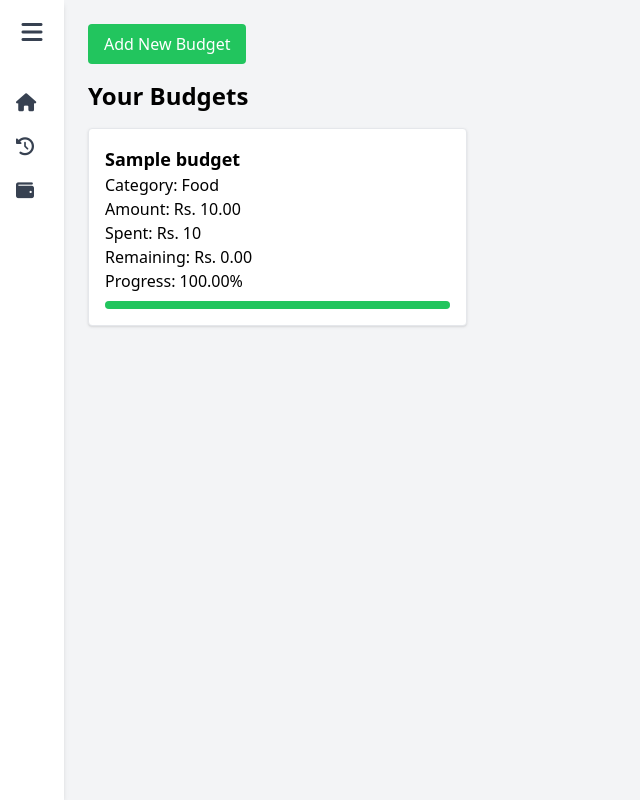
After one commit to manishalama123/budget_system, a Django app: page /budget/ in a window 1280 px wide. The commit adds this page. Shown: the whole page, without its empty margins (0-640 px from the left). Run offline with Django 5.2, Linux system fonts and the light colour scheme; tables that the repository leaves empty hold one stand-in row (values such as "Sample post"); some libraries are stand-ins or nearby versions.

Commit message:
Added budget, linked to the expenses and modified algorithm

```diff
--- a/budget/budget_app/admin.py
+++ b/budget/budget_app/admin.py
@@ -1,5 +1,6 @@
 from django.contrib import admin
-from .models import Income, Expense
+from .models import Income, Expense, Budget
 
 admin.site.register(Income)
-admin.site.register(Expense)  # Register the Expense model as well
+admin.site.register(Expense)  #
+admin.site.register(Budget)
--- /dev/null
+++ b/budget/budget_app/classifier.py
@@ -0,0 +1,43 @@
+from sklearn.feature_extraction.text import CountVectorizer
+from sklearn.naive_bayes import MultinomialNB
+
+# Step 1: Sample data for training (same data as before)
+train_inputs = [
+    "coffee with friends",
+    "cab to airport",
+    "t-shirt shopping",
+    "paid rent",
+    "paid electricity bill",
+    "flight ticket booking",
+    "movie night",          # New entry
+    "grocery shopping"      # New entry
+]
+
+train_labels = [
+    "food",
+    "transportation",
+    "shopping",
+    "bills",
+    "bills",
+    "transportation",
+    "other",                # New label for "movie night"
+    "shopping"              # New label for "grocery shopping"
+]
+
+
+# Step 2: Initialize the vectorizer and train the model
+vectorizer = CountVectorizer()  # Converts text into numeric form
+X_train = vectorizer.fit_transform(train_inputs)
+
+model = MultinomialNB()  # Naive Bayes model for text classification
+model.fit(X_train, train_labels)
+
+# Step 3: Define a function for predicting the category
+def predict_category(description):
+    # Transform the input description into the format the model understands
+    X_desc = vectorizer.transform([description])
+
+    # Predict the category using the trained model
+    predicted_category = model.predict(X_desc)
+
+    return predicted_category[0]  # Return the predicted category as a string
--- a/budget/budget_app/models.py
+++ b/budget/budget_app/models.py
@@ -1,4 +1,5 @@
 from django.db import models
+from django.utils import timezone
 
 class Expense(models.Model):
     CATEGORY_CHOICES = [
@@ -23,3 +24,20 @@ class Income(models.Model):
 
     def __str__(self):
         return f"{self.description}"
+
+class Budget(models.Model):
+    CATEGORY_CHOICES = [
+        ('Food', 'Food'),
+        ('Transport', 'Transport'),
+        ('Shopping', 'Shopping'),
+        ('Bills', 'Bills'),
+        ('Other', 'Other'),
+    ]
+    name = models.CharField(max_length=100)
+    amount = models.DecimalField(max_digits=10,decimal_places=2)
+    category = models.CharField(max_length=50, choices=CATEGORY_CHOICES, default='Other')
+    start_date = models.DateField(default=timezone.now)
+    end_date = models.DateField()
+
+    def __str__(self):
+        return self.name
--- a/budget/budget_app/templates/base.html
+++ b/budget/budget_app/templates/base.html
@@ -26,32 +26,36 @@
 
     <!-- Navigation Links -->
     <nav class="mt-6 space-y-4">
-        <a href="" class="flex items-center space-x-4 text-gray-700 hover:text-green-500">
+        <!-- Link to Dashboard -->
+        <a href="{% url 'dashboard' %}" class="flex items-center space-x-4 text-gray-700 hover:text-green-500">
             <i class="fas fa-home text-lg"></i>
             <span :class="expanded ? 'block' : 'hidden'" class="transition-all duration-300">Dashboard</span>
         </a>
-        <a href="history/" class="flex items-center space-x-4 text-gray-700 hover:text-green-500">
+
+        <!-- Link to History -->
+        <a href="{% url 'history' %}" class="flex items-center space-x-4 text-gray-700 hover:text-green-500">
             <i class="fas fa-history text-lg"></i>
             <span :class="expanded ? 'block' : 'hidden'" class="transition-all duration-300">History</span>
         </a>
-        <a href="" class="flex items-center space-x-4 text-gray-700 hover:text-green-500">
+
+        <!-- Link to Budget -->
+        <a href="{% url 'budget' %}" class="flex items-center space-x-4 text-gray-700 hover:text-green-500">
             <i class="fas fa-wallet text-lg"></i>
             <span :class="expanded ? 'block' : 'hidden'" class="transition-all duration-300">Budget</span>
         </a>
-        <a href="" class="flex items-center space-x-4 text-gray-700 hover:text-green-500">
-            <i class="fas fa-users text-lg"></i>
-            <span :class="expanded ? 'block' : 'hidden'" class="transition-all duration-300">Group</span>
-        </a>
+
+
     </nav>
+
 </aside>
 
 
 
-        <!-- Main Content -->
-        <main class="flex-1 p-6">
-            {% block content %}
-            {% endblock %}
-        </main>
+    <!-- Main Content -->
+    <main class="flex-1 p-6">
+        {% block content %}
+        {% endblock %}
+    </main>
     </div>
 
     <script>
--- /dev/null
+++ b/budget/budget_app/templates/budget.html
@@ -0,0 +1,74 @@
+{% extends "base.html" %}
+{% block content %}
+
+<!-- Toggle Button -->
+<button id="toggleBudgetBtn" class="bg-green-500 text-white px-4 py-2 rounded mb-4">
+  Add New Budget
+</button>
+
+<!-- Budget Form (Initially Hidden) -->
+<section id="add_budget" class="hidden absolute top-16 left-0 right-0 z-10 mx-auto bg-white p-6 rounded-lg shadow-md w-3/4 md:w-1/2">
+    <h2>Budget Planning</h2>
+  <form method="POST" class="max-w-lg mx-auto bg-white p-6 rounded-lg shadow-md">
+    {% csrf_token %}
+
+    <div class="flex flex-col mb-4">
+      <label for="name" class="font-medium">Budget Name</label>
+      <input type="text" name="name" id="name" class="border p-2 rounded" required>
+    </div>
+
+    <div class="flex flex-col mb-4">
+      <label for="amount" class="font-medium">Amount</label>
+      <input type="number" name="amount" id="amount" class="border p-2 rounded" required step="0.01">
+    </div>
+
+    <div class="flex flex-col mb-4">
+      <label for="category" class="font-medium">Category</label>
+      <select name="category" id="category" class="border p-2 rounded" required>
+        <option value="food">Food</option>
+        <option value="transportation">Transport</option>
+        <option value="shopping">Shopping</option>
+        <option value="bills">Bills</option>
+        <option value="other">Other</option>
+      </select>
+    </div>
+
+    <div class="flex flex-col mb-4">
+      <label for="end_date" class="font-medium">End Date</label>
+      <input type="date" name="end_date" id="end_date" class="border p-2 rounded" required>
+    </div>
+
+    <button type="submit" class="bg-blue-500 text-white px-4 py-2 rounded">Add Budget</button>
+  </form>
+</section>
+
+<!-- Budget Cards Section -->
+<h2 class="text-2xl font-bold mb-4">Your Budgets</h2>
+
+<div class="grid grid-cols-1 md:grid-cols-2 lg:grid-cols-3 gap-4">
+    {% for data in budget_data %}
+        <div class="p-4 border rounded shadow bg-white">
+            <h3 class="text-lg font-semibold">{{ data.budget.name }}</h3>
+            <p>Category: {{ data.budget.category }}</p>
+            <p>Amount: Rs. {{ data.budget.amount }}</p>
+            <p>Spent: Rs. {{ data.spent }}</p>
+            <p>Remaining: Rs. {{ data.remaining }}</p>
+            <p>Progress: {{ data.percentage }}%</p>
+            <div class="h-2 bg-gray-200 rounded mt-2">
+                <div class="h-full bg-green-500 rounded" style="width: {{ data.percentage }}%"></div>
+            </div>
+        </div>
+    {% empty %}
+        <p>No budgets found.</p>
+    {% endfor %}
+</div>
+
+<!-- JavaScript for Toggle -->
+<script>
+  document.getElementById("toggleBudgetBtn").addEventListener("click", function () {
+    const formSection = document.getElementById("add_budget");
+    formSection.classList.toggle("hidden");
+  });
+</script>
+
+{% endblock %}
--- a/budget/budget_app/urls.py
+++ b/budget/budget_app/urls.py
@@ -2,11 +2,14 @@ from django.urls import path
 from . import views
 
 urlpatterns = [
+    path('add/', views.add_expense, name='add_expense'),
+    path('predict-category/', views.predict_category_view, name='predict_category'),
     path('new_income/', views.new_income, name='new_income'),
     path('add_income/', views.add_income, name='add_income'),  # Make sure this exists
     path('new_expense/', views.new_expense, name='new_expense'),
     path('add_expense/', views.add_expense, name='add_expense'),
     path('', views.dashboard, name='dashboard'),
     path('history/', views.history, name='history'),
+    path('budget/', views.budget, name='budget'),
 
 ]
--- a/budget/budget_app/views.py
+++ b/budget/budget_app/views.py
@@ -1,10 +1,24 @@
+from .classifier import predict_category
 from django.shortcuts import render, redirect
 from django.http import HttpResponse
 from . import models
-from .models import Income, Expense
+from django.contrib.auth.models import User
+from .models import Income, Expense, Budget
 from decimal import Decimal
 from django.core.paginator import Paginator
 from django.db.models import Sum
+from django.utils import timezone
+from django.http import JsonResponse
+
+
+
+def predict_category_view(request):
+    description = request.GET.get('description', '')
+    if description:
+        predicted = predict_category(description)  # Get prediction
+        return JsonResponse({'category': predicted})  # Send it back as a JSON response
+    return JsonResponse({'category': ''})
+
 
 # def home(request):
 #     context = {}
@@ -52,15 +66,36 @@ def add_income(request):
         return redirect('dashboard')
     return HttpResponse("Invalid response", status=404)
 
+# def add_expense(request):
+#     if request.method == "POST":
+#         amount = Decimal(request.POST["amount"])
+#         description = request.POST["description"]
+#         category = request.POST["category"]
+#         date = request.POST["date"]
+#         Expense.objects.create(amount=amount, description=description, category=category, date=date)
+#         return redirect('dashboard')
+#     return HttpResponse("Invalid response", status=404)
+
 def add_expense(request):
     if request.method == "POST":
         amount = Decimal(request.POST["amount"])
         description = request.POST["description"]
         category = request.POST["category"]
         date = request.POST["date"]
-        Expense.objects.create(amount=amount, description=description, category=category, date=date)
+
+        # 🔮 Only predict if category is set to "other"
+        if category.lower() == "other":
+            category = classifier_instance.predict_category(description)
+
+        Expense.objects.create(
+            amount=amount,
+            description=description,
+            category=category,
+            date=date
+        )
         return redirect('dashboard')
     return HttpResponse("Invalid response", status=404)
+
 
 
 def history(request):
@@ -97,3 +132,58 @@ def history(request):
     page_obj = paginator.get_page(page_number)
 
     return render(request, "history.html", {"page_obj": page_obj})
+
+def budget(request):
+
+    if request.method == 'POST':
+        # Get form data
+        name = request.POST.get('name')
+        amount = request.POST.get('amount')
+        category = request.POST.get('category')
+        end_date = request.POST.get('end_date')
+
+        # Ensure the date is in the correct format
+        end_date = timezone.datetime.strptime(end_date, '%Y-%m-%d').date()
+
+        # Create and save the new Budget
+        new_budget = Budget(
+            name=name,
+            amount=amount,
+            category=category,
+            start_date=timezone.now().date(),  # Current date as start date
+            end_date=end_date
+        )
+        new_budget.save()
+
+        return redirect('dashboard')  # Redirect to the dashboard after saving
+
+
+    budgets = Budget.objects.all()
+    budget_data = []
+
+    for budget in budgets:
+        # Debug print — to check if expenses are matching
+        print(f"---\nBudget: {budget.name}, Category: {budget.category}")
+        print(f"Date Range: {budget.start_date} to {budget.end_date}")
+        # Filter matching expenses
+        budget_category = budget.category.strip().lower()
+        matching_expenses = Expense.objects.filter(
+            category__iexact=budget_category,
+            date__gte=budget.start_date,
+            date__lte=budget.end_date
+        )
+
+
+        for e in matching_expenses:
+            print(f"Matched: {e.amount} on {e.date} in {e.category}")
+        total_spent = matching_expenses.aggregate(Sum('amount'))['amount__sum'] or 0
+
+        # For each budget, append info for UI
+        budget_data.append({
+            'budget': budget,
+            'spent': total_spent,
+            'remaining': budget.amount - total_spent,
+            'percentage': round((total_spent / budget.amount) * 100, 2) if budget.amount > 0 else 0
+        })
+
+    return render(request, 'budget.html', {'budget_data': budget_data})
```
Also changed, not shown: budget/budget_app/templates/new_expense.html (+57 -5 lines), budget/budget_app/templates/new_income.html (+8 -0 lines), budget/theme/static/css/dist/styles.css (+83 -33 lines), budget/budget_app/migrations/0002_budget.py (added), 1 other file.
